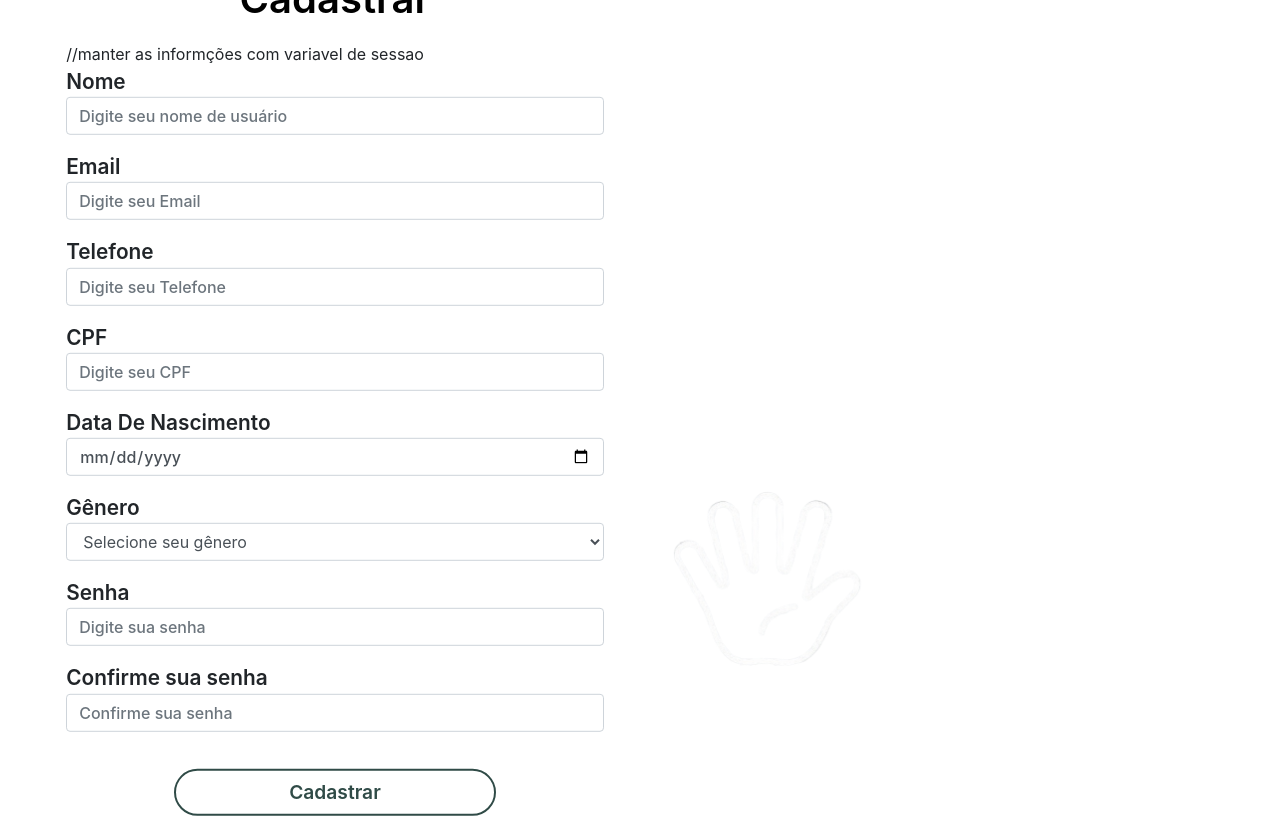
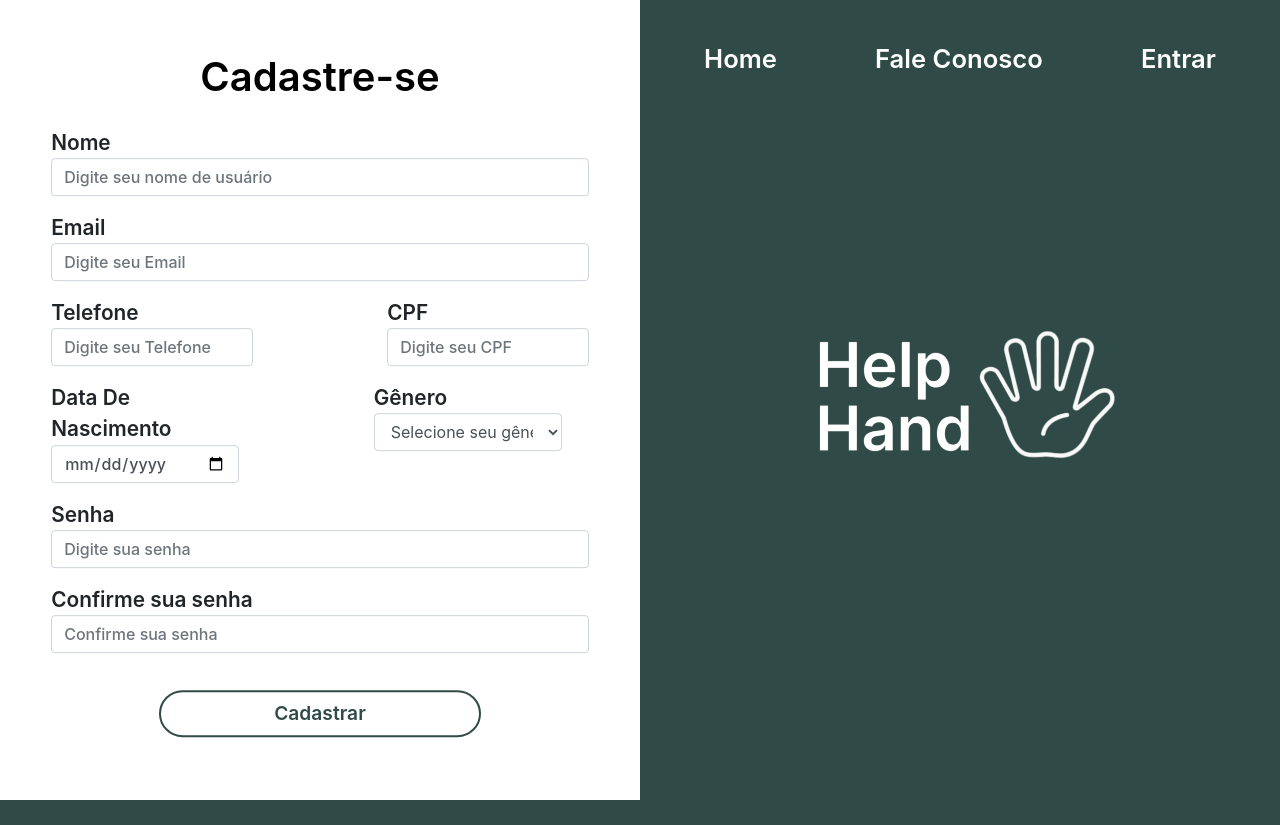
Before and after one commit to JuanServelo/HelpHand, a PHP site: page /cadastro.php in a window 1280 px wide. After the commit the page ends 800 px from the top, so only its background shows below. Run offline with PHP 8.4, Linux system fonts and the light colour scheme.

Commit message:
correção de erros

```diff
--- a/HelpHand/cadastro.php
+++ b/HelpHand/cadastro.php
@@ -1,21 +1,21 @@
-
 <!DOCTYPE html>
 <html lang="pt-BR">
 <head>
     <meta charset="UTF-8">
     <meta name="viewport" content="width=device-width, initial-scale=1.0">
     <link rel="stylesheet" href="https://maxcdn.bootstrapcdn.com/bootstrap/4.5.2/css/bootstrap.min.css">
-    <link rel="stylesheet" href="../assets/css/Cadastrar.css">
+    <link rel="stylesheet" href="./assets/css/Cadastrar.css">
     <title>HelpHand</title>
 </head>
 
 <body>
     <div class="container" id="site">
         <div class="row" id="row">
-            <div class="col-lg-6">
+            <div class="col-lg-6 p-0 content_cadastro">
                 <div class="cadastro">
-                    <h1 class="titulo_cad">Cadastrar</h1>
+                    <h1 class="titulo_cad">Cadastre-se</h1>
                     <form method="post" class="form_cadastro">
+
                     <?php
                     include_once 'assets/bd/Cadastrar.php';
 
@@ -29,17 +29,27 @@
                             unset($_SESSION['erro']);
                         }
                     ?>
-                    //manter as informções com variavel de sessao
+
                         <label id="label">Nome</label>
                         <input type="text" id="nome" name="nome" required class="form-control mb-3" placeholder="Digite seu nome de usuário">
                         <label id="label">Email</label>
                         <input type="text" id="Email" name="Email" required class="form-control mb-3" placeholder="Digite seu Email" pattern="[a-zA-Z0-9._%+-]+@[a-zA-Z0-9.-]+\.[a-zA-Z]{2,}" title="Digite um endereço de email válido">
+                        <div class="label_container">
+                            <div class="inputs">
                                 <label id="label">Telefone</label>
                                 <input type="text" id="Telefone" name="Telefone" required class="form-control mb-3" placeholder="Digite seu Telefone" pattern="^\d{2} \d{5}-\d{4}$" title="Digite um telefone: 99 99999-9999">
+                            </div>
+                            <div class="inputs segundo">
                                 <label id="label">CPF</label>
                                 <input type="text" id="CPF" name="CPF" required class="form-control mb-3" placeholder="Digite seu CPF" pattern="^\d{3}\.\d{3}\.\d{3}-\d{2}$" title="Digite um CPF: 123.456.789-10">
+                            </div>
+                        </div>
+                        <div class="label_container">
+                            <div class="inputs selecao">
                                 <label id="label">Data De Nascimento</label>
                                 <input type="date" id="data_nascimento" name="data_nascimento" required class="form-control mb-3" placeholder="Digite sua data de nascimento">
+                            </div>
+                            <div class="inputs segundo selecao">
                                 <label id="label">Gênero</label>
                                 <select id="genero" name="genero" required class="form-control mb-3">
                                     <option value="" disabled selected>Selecione seu gênero</option>
@@ -47,6 +57,8 @@
                                     <option value="Feminino">Feminino</option>
                                     <option value="Outros">Outros</option>
                                 </select>
+                            </div>
+                        </div>
                         <label id="label">Senha</label>
                         <input type="password" id="senha" name="senha" required class="form-control mb-3" placeholder="Digite sua senha" pattern="^(?=.*[a-z])(?=.*[A-Z])(?=.*\d)(?=.*[@$!%*?&#])[A-Za-z\d@$!%*?&#]{8,}$" title="A senha deve conter pelo menos 8 caracteres, incluindo uma letra maiúscula, uma letra minúscula, um número e um caractere especial">
                         <label id="label">Confirme sua senha</label>
@@ -56,15 +68,14 @@
                 </div>
             </div>
 
-            <div class="col-lg-6" id="div_HELP">
+            <div class="col-lg-6 header">
                 <div class="conj_text">
                     <a href="usuario/index.php" class="text">Home</a>
                     <a href="#" class="text">Fale Conosco</a>
                     <a href="./login.php" class="text">Entrar</a>
                 </div>
                 <div class="div_image">
-                    <h1 class="text_titulo">Help <br>Hand</h1>
-                    <img  id="mao_img" src="assets/img/maozinha.png">
+                    <img class="w-100" src="./assets/img/logo_branca.png">
                 </div>
             </div>
         </div>
```
Lines whose indentation alone changed are shown as unchanged.
